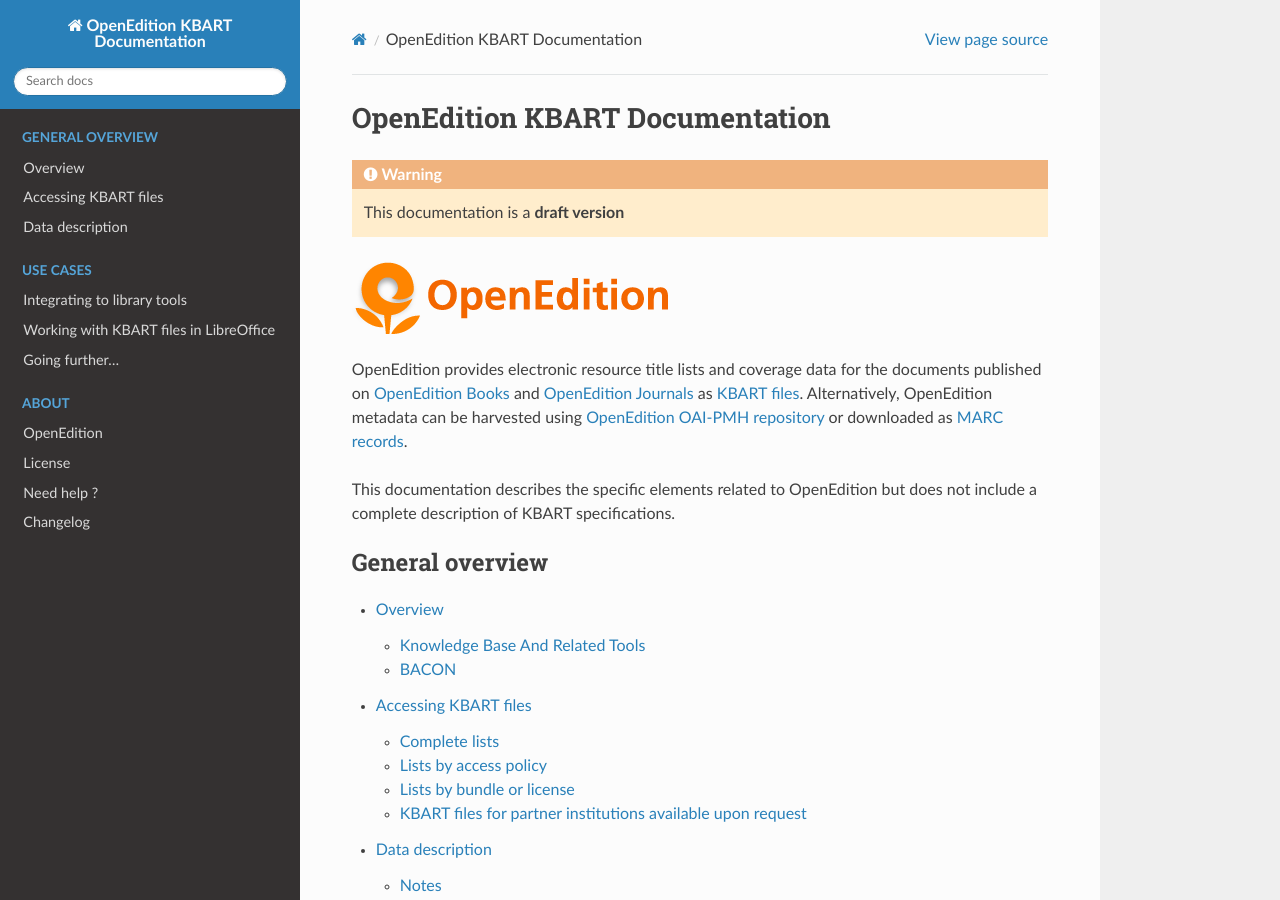
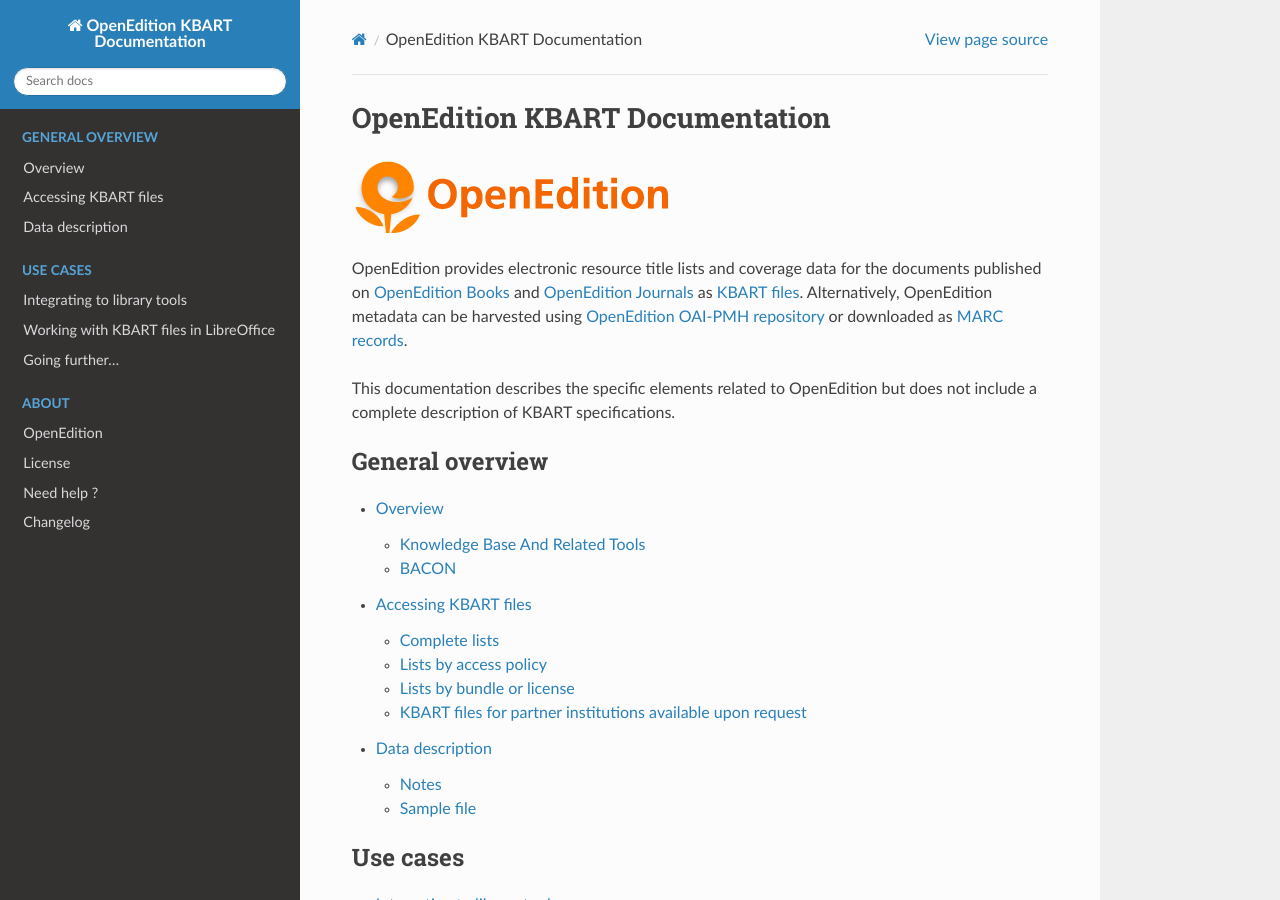
Before and after one commit to OpenEdition/kbart-openedition, a Sphinx documentation site: the page built from docs/source/index.rst, in a window 1280 px wide and 900 px high. Built offline with Sphinx 7.4.7 and the Read the Docs theme 2.0.0, drawn with Linux system fonts in a browser that asks for light colours.

Commit message:
rm draft flag

```diff
--- a/docs/source/index.rst
+++ b/docs/source/index.rst
@@ -1,7 +1,5 @@
 OpenEdition KBART Documentation
 ============================================
-
-.. warning :: This documentation is a **draft version**
 
 .. image:: _static/openedition.png
 
```
